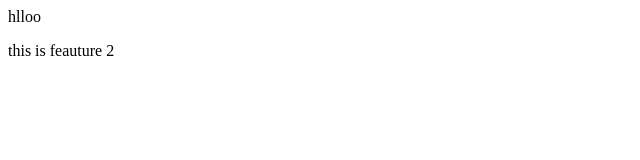
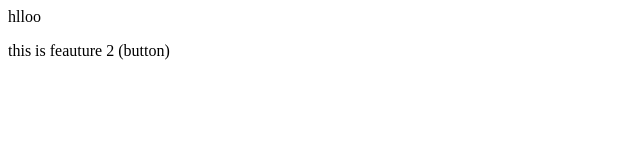
Before and after one commit to AlishbaChohan/local, a plain HTML site: page index.html in a window 1280 px wide. Shown: the full height of the page, 0-640 px from the left. Drawn offline with Linux system fonts and the light colour scheme.

```diff
--- a/index.html
+++ b/index.html
@@ -1,2 +1,2 @@
 <p>hlloo</p>
-<p>this is feauture 2</p>
+<p>this is feauture 2 (button)</p>
```
